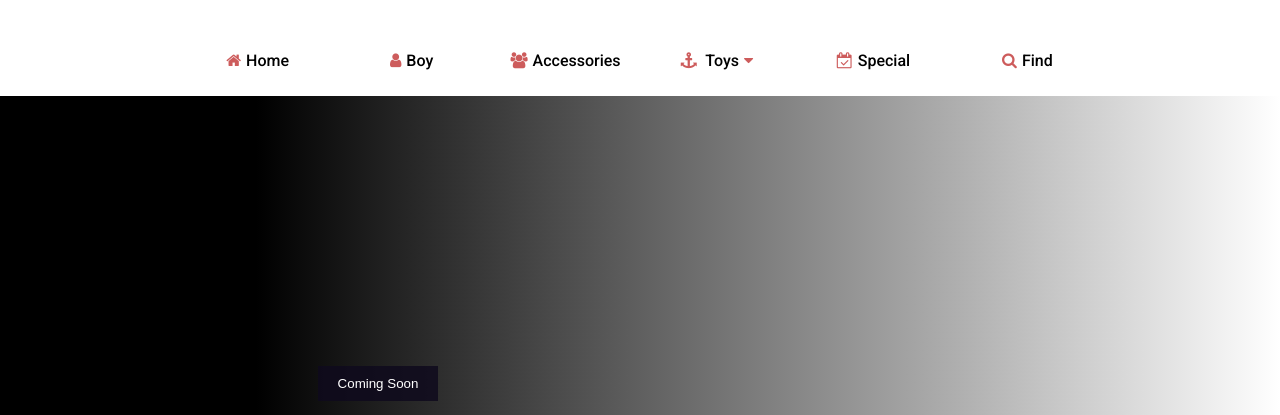
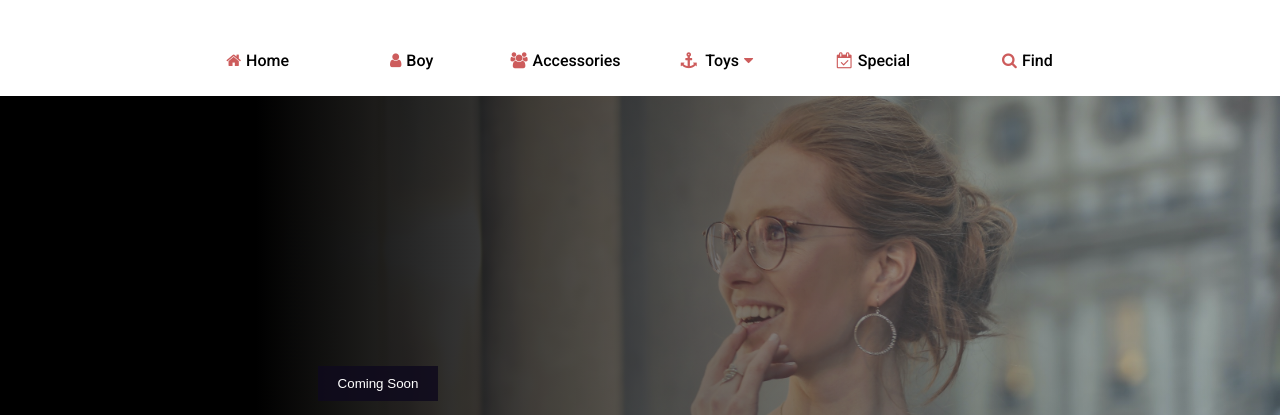
Before and after one commit to Padvalkar2001/Ecommerce_13253_Ashish, a plain HTML site: page index.html in a window 1280 px wide. Shown: the part 174-589 px from the top of the page. Drawn offline with nearby package versions, Linux system fonts and the light colour scheme; a web font is replaced by a local one.

Commit message:
Update style.css

```diff
--- a/css/style.css
+++ b/css/style.css
@@ -162,7 +162,7 @@ header {
 .featured {
     width: 100%;
     height: 60vh;
-    background: linear-gradient(to right, rgba(0, 0, 0, 1) 20%, rgba(255, 255, 255, .2)), url('./images/g1.jpg');
+    background: linear-gradient(to right, rgba(0, 0, 0, 1) 20%, rgba(255, 255, 255, .2)), url('../images/g1.jpg');
     background-size: cover;
     background-position: top;
     position: relative;
```
